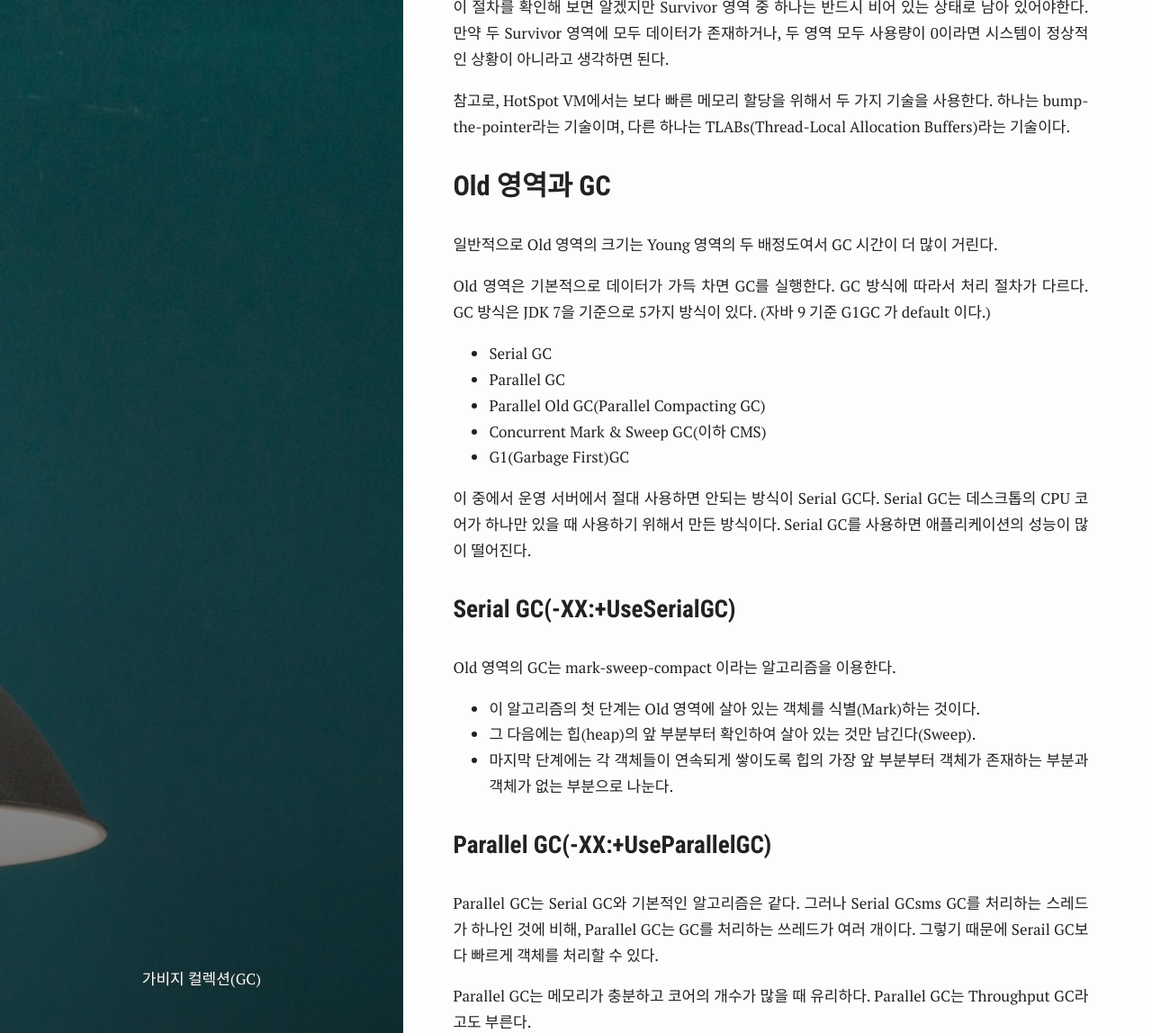
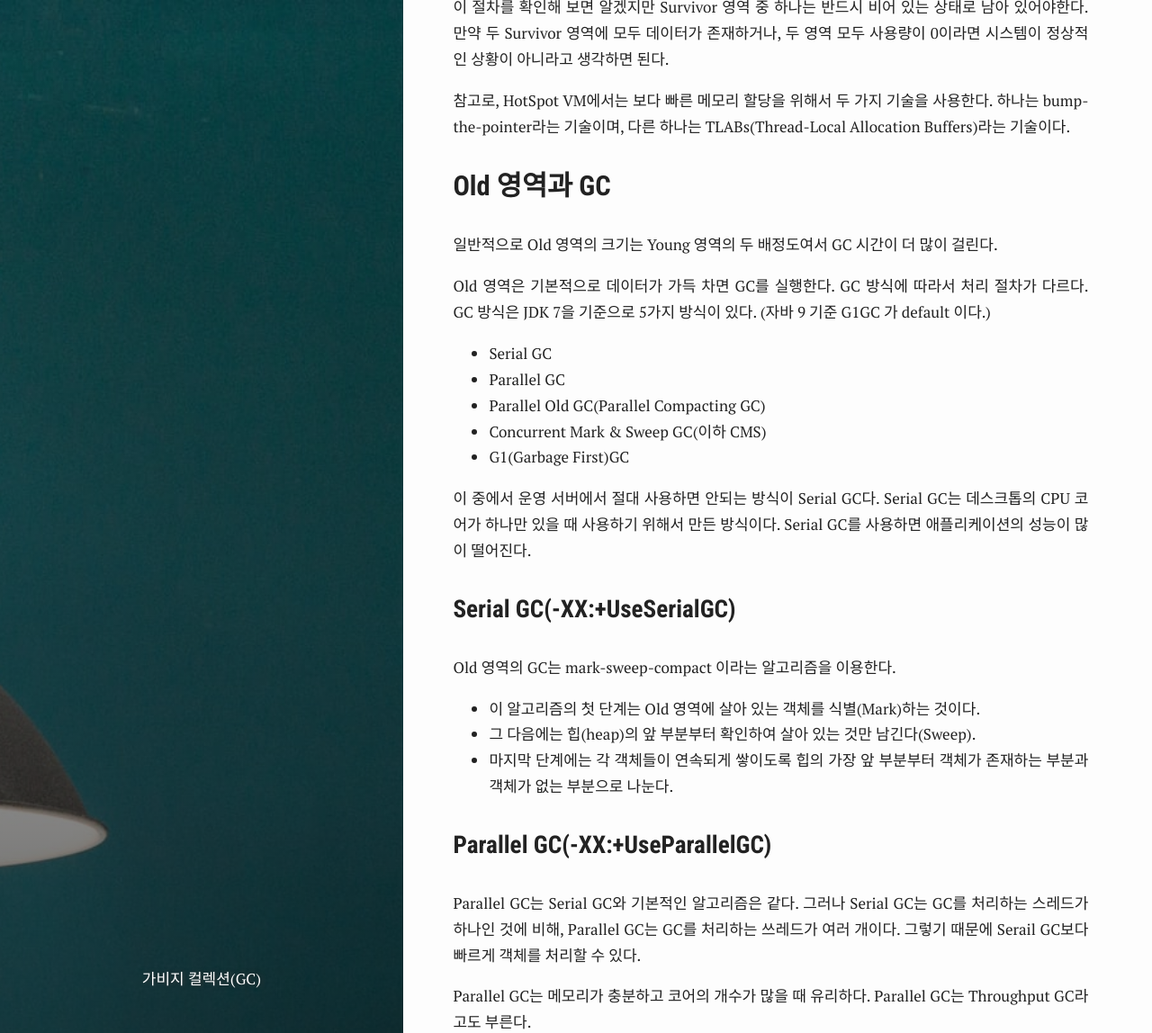
Before and after one commit to Err0rCode7/Err0rCode7.github.io, a Jekyll site: the page built from _posts/Java/2021-05-12-가비지컬렉션.md, in a window 1280 px wide and 1400 px high, scrolled down 4008 px. Shown: the top 1148 px of the window at 90% size. Built offline with Jekyll 4.4.1, drawn with Linux system fonts in a browser that asks for light colours; comment, search, counter and statistics services are not loaded; some of the changed text lies outside the part shown; grey boxes are pictures that could not be loaded.

Commit message:
# Modify typo

```diff
--- a/_posts/Java/2021-05-12-가비지컬렉션.md
+++ b/_posts/Java/2021-05-12-가비지컬렉션.md
@@ -116,7 +116,7 @@ Survivor 영역이 2개이기 때문에 총 3개의 영역으로 나뉘는 것
 
 ## Old 영역과 GC
 
-일반적으로 Old 영역의 크기는 Young 영역의 두 배정도여서 GC 시간이 더 많이 거린다.
+일반적으로 Old 영역의 크기는 Young 영역의 두 배정도여서 GC 시간이 더 많이 걸린다.
 
 Old 영역은 기본적으로 데이터가 가득 차면 GC를 실행한다. GC 방식에 따라서 처리 절차가 다르다. GC 방식은 JDK 7을 기준으로 5가지 방식이 있다. (자바 9 기준 G1GC 가 default 이다.)
 
@@ -138,7 +138,7 @@ Old 영역의 GC는 mark-sweep-compact 이라는 알고리즘을 이용한다.
 
 ### Parallel GC(-XX:+UseParallelGC)
 
-Parallel GC는 Serial GC와 기본적인 알고리즘은 같다. 그러나 Serial GCsms GC를 처리하는 스레드가 하나인 것에 비해, Parallel GC는 GC를 처리하는 쓰레드가 여러 개이다. 그렇기 때문에 Serail GC보다 빠르게 객체를 처리할 수 있다.
+Parallel GC는 Serial GC와 기본적인 알고리즘은 같다. 그러나 Serial GC는 GC를 처리하는 스레드가 하나인 것에 비해, Parallel GC는 GC를 처리하는 쓰레드가 여러 개이다. 그렇기 때문에 Serail GC보다 빠르게 객체를 처리할 수 있다.
 
 Parallel GC는 메모리가 충분하고 코어의 개수가 많을 때 유리하다. Parallel GC는 Throughput GC라고도 부른다.
 
```
Also changed, not shown: other parts of _posts/Java/2021-05-12-가비지컬렉션.md (+1 -1 lines).
